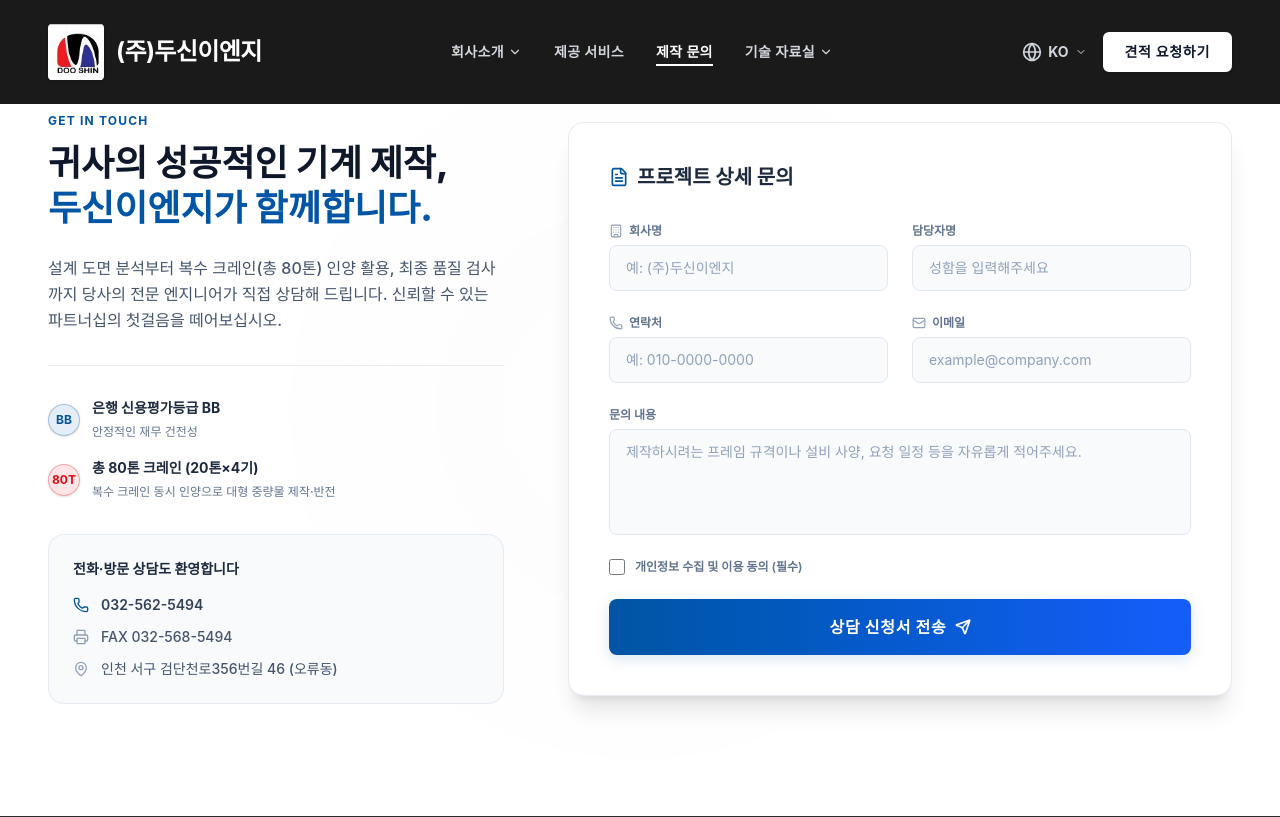
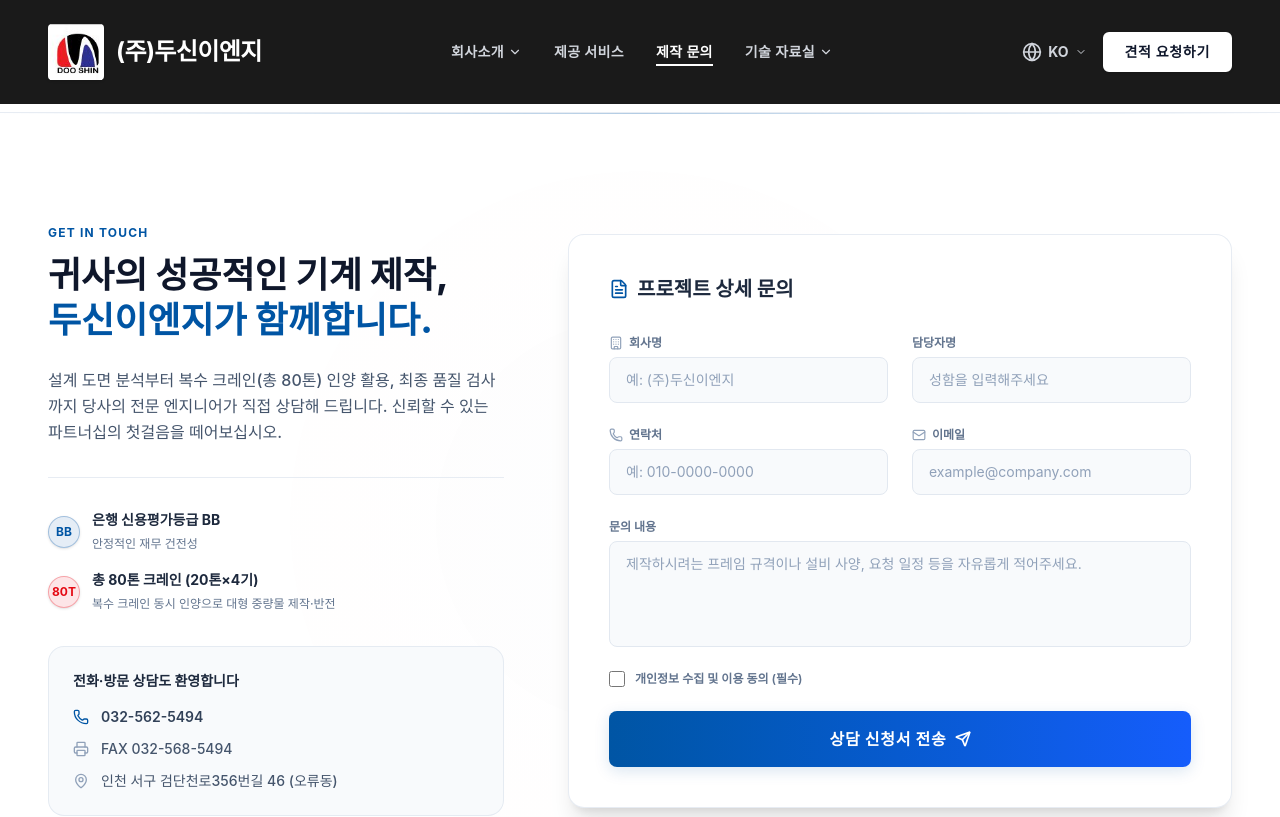
Before and after one commit to tlsdnjsrb369-creator/dushin-landing, a Next.js app: page /inquiry in a window 1280 px wide. Shown: the top 817 px of the page. Built offline with nearby package versions, Linux system fonts and the light colour scheme; a web font is replaced by a local one.

Commit message:
상단 잘림 수정, 숫자 밴드 위치 이동

```diff
--- a/src/app/inquiry/page.js
+++ b/src/app/inquiry/page.js
@@ -6,7 +6,9 @@
   return (
     <>
       <SubPageBackground />
-      <CTA />
+      <div className="pt-24 md:pt-28">
+        <CTA />
+      </div>
     </>
   );
 }
--- a/src/app/page.js
+++ b/src/app/page.js
@@ -12,10 +12,10 @@
   return (
     <div className="relative bg-white font-sans selection:bg-brand-blue selection:text-white">
       <Hero />
+      <StatsBand />
       <BusinessAreas />
       <ProcessFlow />
       <PerformanceHighlight />
-      <StatsBand />
       <Clients />
       <CTA />
     </div>
--- a/src/app/services/page.js
+++ b/src/app/services/page.js
@@ -6,7 +6,9 @@
   return (
     <>
       <SubPageBackground />
-      <Problem />
+      <div className="pt-24 md:pt-28">
+        <Problem />
+      </div>
     </>
   );
 }
```
